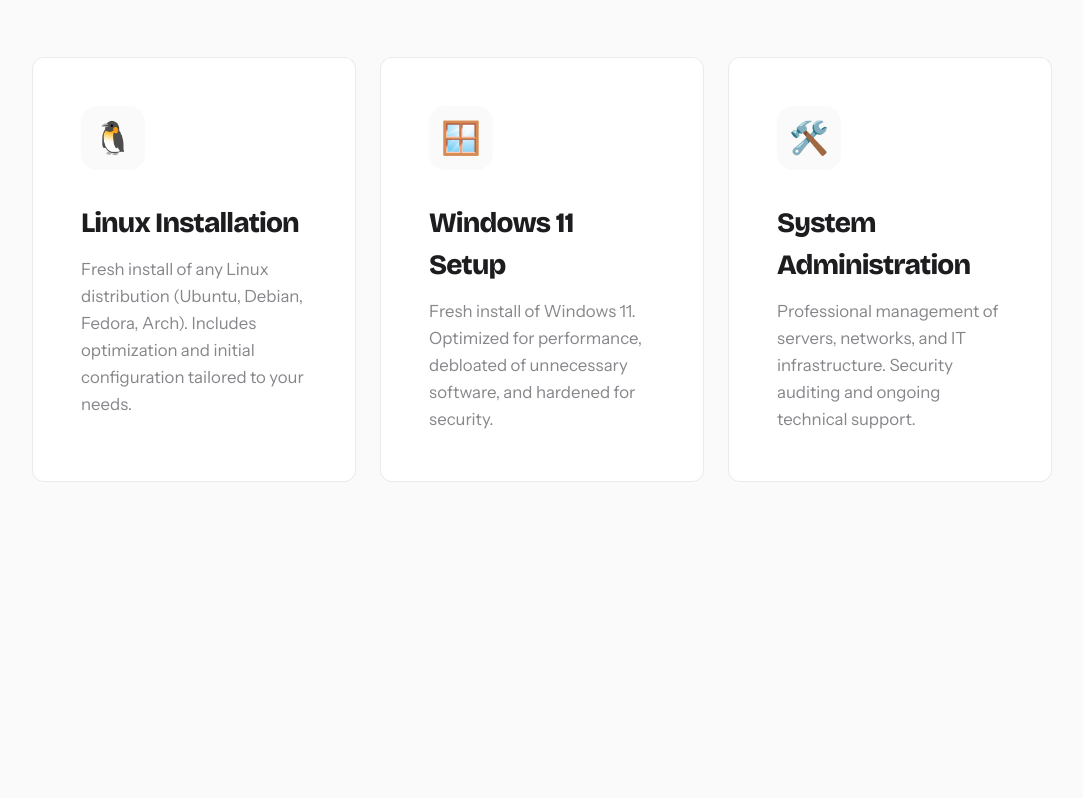
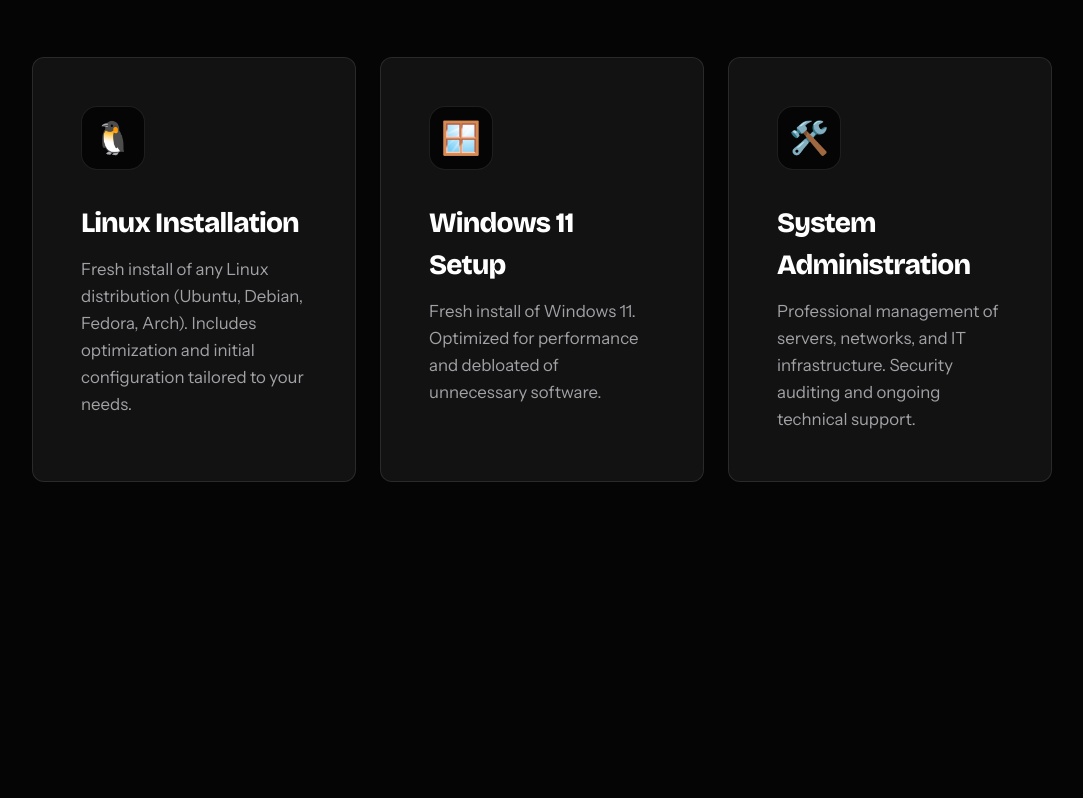
Before and after one commit to bangbangpow1/gabsolution.ca, a React (Vite) app: page / in a window 1280 px wide. Shown: the part 1034-1832 px from the top of the page, without its empty margins (98-1181 px from the left). Built offline with nearby package versions, Linux system fonts and the light colour scheme.

Commit message:
make it dark themed

```diff
--- a/src/App.css
+++ b/src/App.css
@@ -1,4 +1,4 @@
-/* App.css - Refined Minimalism Theme */
+/* App.css - Refined Minimalism Theme (Dark Mode) */
 
 /* Header */
 .header {
@@ -7,7 +7,7 @@
   top: 0;
   left: 0;
   width: 100%;
-  background: rgba(250, 250, 250, 0.8);
+  background: rgba(5, 5, 5, 0.8);
   backdrop-filter: saturate(180%) blur(20px);
   border-bottom: 1px solid var(--border);
   z-index: 1000;
@@ -30,6 +30,7 @@
 .header-icon {
   height: 36px;
   transition: var(--transition);
+  filter: brightness(1.2);
 }
 
 .brand-name {
@@ -74,7 +75,7 @@
 .lang-toggle:hover {
   border-color: var(--text);
   background: var(--text);
-  color: var(--surface);
+  color: var(--bg);
 }
 
 /* Mobile Menu Toggle */
@@ -121,7 +122,7 @@
   left: 0;
   width: 100%;
   height: 100vh;
-  background: var(--surface);
+  background: var(--bg);
   padding: 120px 40px;
   display: flex;
   flex-direction: column;
@@ -153,7 +154,7 @@
 
 .hero-content {
   max-width: 900px;
-  text-align: left; /* Cleaner left alignment */
+  text-align: left;
 }
 
 .status-badge {
@@ -174,9 +175,10 @@
 .status-dot {
   width: 8px;
   height: 8px;
-  background-color: #34c759; /* Modern green */
+  background-color: #30d158; /* iOS-style Green */
   border-radius: 50%;
   animation: pulse 2s infinite;
+  box-shadow: 0 0 10px rgba(48, 209, 88, 0.4);
 }
 
 @keyframes pulse {
@@ -190,6 +192,7 @@
   line-height: 0.95;
   margin-bottom: 32px;
   letter-spacing: -0.05em;
+  color: #fff;
 }
 
 .hero p {
@@ -224,7 +227,7 @@
 }
 
 .service-card:hover {
-  border-color: var(--text);
+  border-color: var(--primary);
   transform: translateY(-8px);
   box-shadow: var(--shadow-hover);
 }
@@ -239,17 +242,20 @@
   justify-content: center;
   font-size: 2rem;
   transition: var(--transition);
+  border: 1px solid var(--border);
 }
 
 .service-card:hover .service-icon-wrapper {
   background: var(--primary);
   color: #fff;
+  border-color: var(--primary);
 }
 
 .service-card h3 {
   font-size: 1.75rem;
   letter-spacing: -0.03em;
   margin-bottom: 12px;
+  color: #fff;
 }
 
 .service-card p {
@@ -303,6 +309,7 @@
 .spec-value {
   font-weight: 700;
   font-size: 1.1rem;
+  color: #fff;
 }
 
 /* Contact Section */
@@ -315,6 +322,7 @@
 .contact-info h3 {
   font-size: 2rem;
   margin-bottom: 24px;
+  color: #fff;
 }
 
 .contact-info p {
@@ -338,7 +346,7 @@
 .form-label {
   font-size: 0.9rem;
   font-weight: 600;
-  color: var(--text);
+  color: var(--text-muted);
 }
 
 .form-input {
@@ -349,13 +357,14 @@
   border-radius: var(--radius);
   font-family: var(--font-body);
   font-size: 1rem;
+  color: #fff;
   transition: var(--transition);
 }
 
 .form-input:focus {
   outline: none;
-  border-color: var(--text);
-  background: #fff;
+  border-color: var(--primary);
+  background: #1a1a1a;
   box-shadow: 0 0 0 4px var(--primary-glow);
 }
 
@@ -363,7 +372,7 @@
 .footer {
   padding: 80px 0;
   border-top: 1px solid var(--border);
-  background: var(--surface);
+  background: var(--bg);
 }
 
 .footer-content {
--- a/src/App.tsx
+++ b/src/App.tsx
@@ -26,7 +26,7 @@
       },
       windows: {
         title: 'Windows 11 Setup',
-        desc: 'Fresh install of Windows 11. Optimized for performance, debloated of unnecessary software, and hardened for security.',
+        desc: 'Fresh install of Windows 11. Optimized for performance and debloated of unnecessary software.',
         icon: '🪟',
       },
       sysadmin: {
@@ -85,7 +85,7 @@
       },
       windows: {
         title: 'Installation Windows 11',
-        desc: 'Nouvelle installation de Windows 11. Optimisé pour la performance, débarrassé des logiciels inutiles et sécurisé.',
+        desc: 'Nouvelle installation de Windows 11. Optimisé pour la performance et débarrassé des logiciels inutiles.',
         icon: '🪟',
       },
       sysadmin: {
--- a/src/index.css
+++ b/src/index.css
@@ -2,17 +2,17 @@
 
 :root {
   --primary: #0070f3; /* Modern Blue */
-  --primary-glow: rgba(0, 112, 243, 0.15);
-  --secondary: #6e6e73; /* Apple-style Muted Grey */
+  --primary-glow: rgba(0, 112, 243, 0.25);
+  --secondary: #86868b; /* Muted Grey */
   --accent: #00c2ff; /* Sky Blue */
-  --bg: #fafafa; /* Very Light Gray */
-  --surface: #ffffff; /* Pure White */
-  --border: rgba(0, 0, 0, 0.08);
-  --text: #1d1d1f; /* Deep Charcoal */
-  --text-muted: #86868b; /* Soft Gray */
-  --shadow: 0 4px 20px rgba(0, 0, 0, 0.04);
-  --shadow-hover: 0 10px 40px rgba(0, 0, 0, 0.08);
-  --radius: 12px; /* Softer, modern corners */
+  --bg: #050505; /* Deep Black */
+  --surface: #121212; /* Dark Grey Surface */
+  --border: rgba(255, 255, 255, 0.1);
+  --text: #f5f5f7; /* Off White */
+  --text-muted: #a1a1a6; /* Soft Grey */
+  --shadow: 0 4px 20px rgba(0, 0, 0, 0.4);
+  --shadow-hover: 0 10px 40px rgba(0, 0, 0, 0.6);
+  --radius: 12px;
   --font-display: 'Bricolage Grotesque', sans-serif;
   --font-body: 'Instrument Sans', sans-serif;
   --font-mono: 'IBM Plex Mono', monospace;
```
